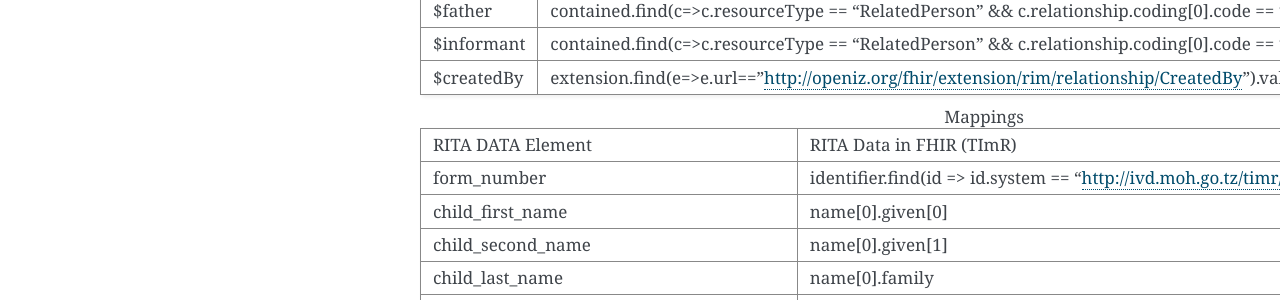
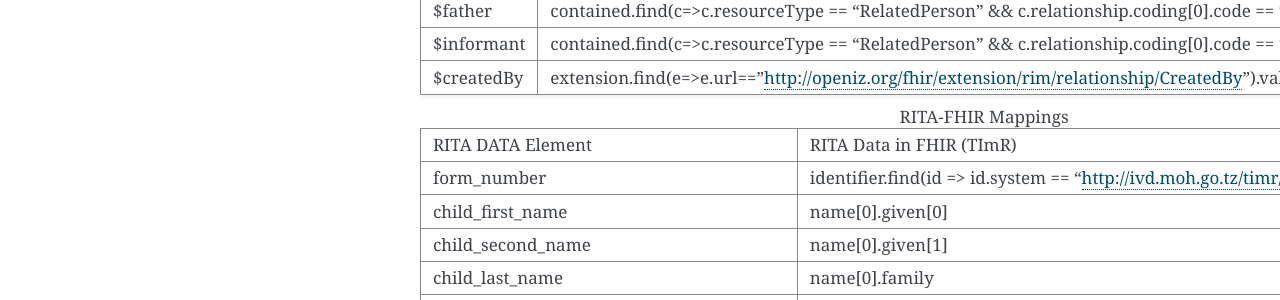
Before and after one commit to ashaban/mediator-timr-rita, a Sphinx documentation site: the page built from docs/sync.rst, in a window 1280 px wide and 900 px high. Shown: the part 418-718 px from the top of the window. Built offline with Sphinx 7.4.7, drawn with Linux system fonts in a browser that asks for light colours.

```diff
--- a/docs/sync.rst
+++ b/docs/sync.rst
@@ -22,7 +22,7 @@
   * - $createdBy
     - extension.find(e=>e.url=="http://openiz.org/fhir/extension/rim/relationship/CreatedBy").valueReference.reference
 
-.. list-table:: Mappings
+.. list-table:: RITA-FHIR Mappings
 
   * - RITA DATA Element
     - RITA Data in FHIR (TImR)
```
